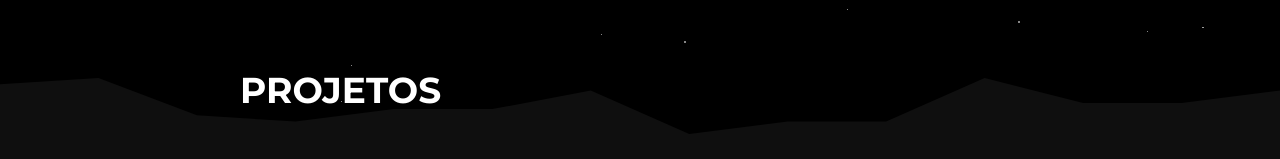
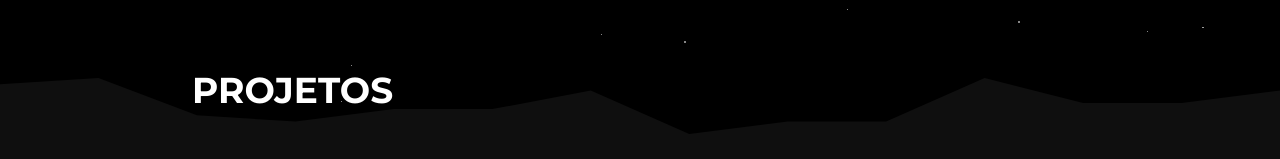
Before and after one commit to LeonardoAtaides/MyPortifolio, a Next.js app in the folder my-portifolio/: page / in a window 1280 px wide. Shown: the part 462-621 px from the top of the page. Built offline with nearby package versions, Linux system fonts and the light colour scheme.

Commit message:
Update titles.tsx

```diff
--- a/my-portifolio/app/components/titles.tsx
+++ b/my-portifolio/app/components/titles.tsx
@@ -19,7 +19,7 @@ export default function Titulo({ tipo }: TituloProps) {
   const cor = tipo === 1 || tipo === 2 ? "text-white" : "text-[#fff]"
 
   return (
-    <h1 className={`text-2xl sm:text-4xl mt-5 sm:mt-4 md:mt-5 lg:mt-8 xl:mt-10 pl-8 sm:pl-20 md:pl-24 lg:pl-36 xl:pl-60 absolute uppercase ${cor}`}>
+    <h1 className={`text-2xl sm:text-4xl mt-5 sm:mt-4 md:mt-5 lg:mt-8 xl:mt-10 pl-8 sm:pl-20 md:pl-24 lg:pl-36 xl:pl-48 2xl:pl-60 absolute uppercase ${cor}`}>
       {texto}
     </h1>
   )
```
